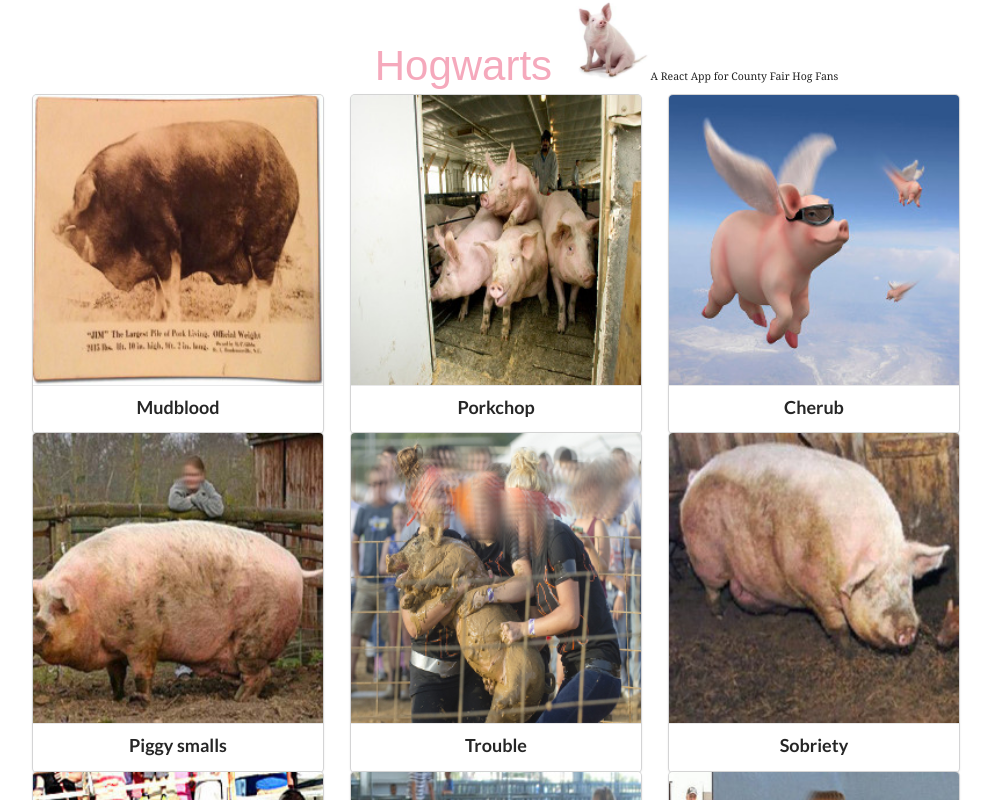
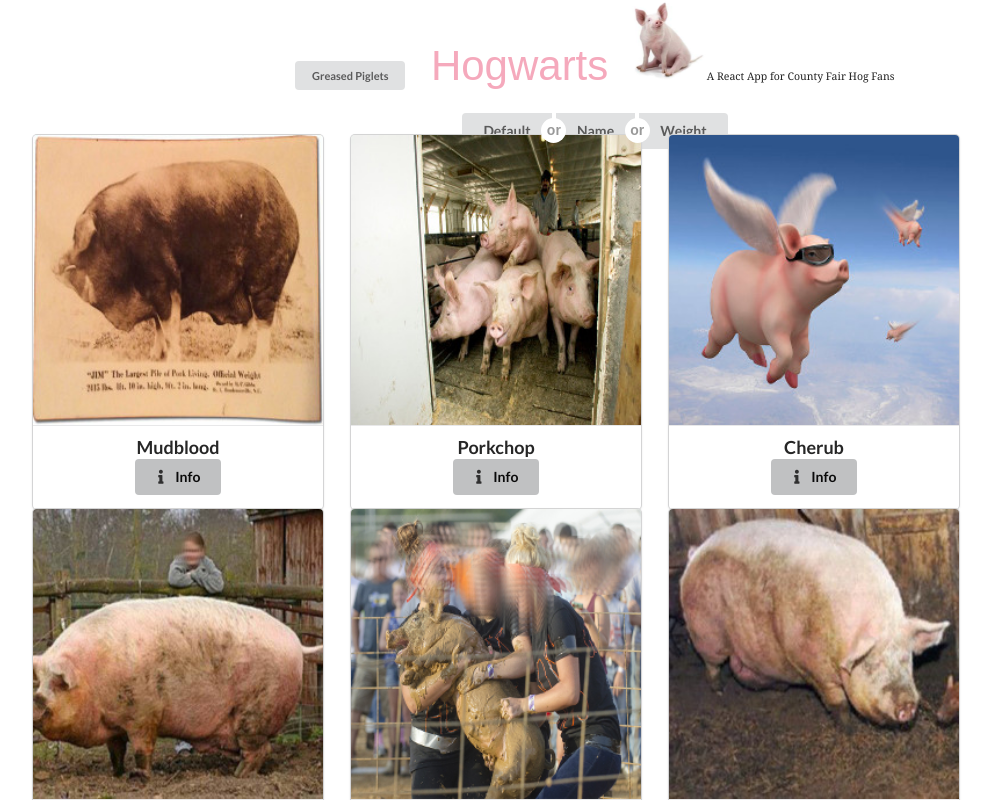
Before and after one commit to PianoFF/HogWarts, a React (Create React App) app: page / in a window 1280 px wide. Shown: the top 800 px of the page, without its empty margins (45-1036 px from the left). Built offline with nearby package versions, Linux system fonts and the light colour scheme; data requests are answered from the project's data file.

Commit message:
completed features by FF with visual glitches with Sementics

```diff
--- a/src/App.js
+++ b/src/App.js
@@ -2,31 +2,68 @@ import React, { Component } from "react";
 import "./App.css";
 import Nav from "./components/Nav";
 import HogBrowser from './components/HogBrowser';
+import API from './db/API';
+import SortedHogs from "./components/SortedHogs";
 
 class App extends Component {
   state ={
     hogs:[],
-    greased: false,
-    weight: false,
-  }
+    showGreased: false,
+    sorted: 'Default'
+  };
+
+// getter & setter for filter function
+  greasedHogsFilter = () => {
+    this.setState({
+      showGreased: !this.state.showGreased
+    })
+  };
+
+  filteredHogs = () => {
+    return this.state.showGreased ?  this.state.hogs.filter(hog => hog.greased) : this.state.hogs
+  };
+
+// getter and setter for sorting function:
+
+  sortingPiglets = (sortType) => {
+    this.setState({
+      sorted: sortType
+    })
+  };
+
+  sortedHogs = (piggies) => {
+    if (this.state.sorted === 'Name'){
+      return piggies.slice().sort((a,b)=> (a.name).localeCompare(b.name, {ignorePunctuation: true}))
+    }
+    if (this.state.sorted === 'Default'){
+      return piggies
+    }
+    if (this.state.sorted === 'Weight'){
+      return piggies.slice().sort((a,b) => (a.weight) - (b.weight))
+    }
+  };
 
 
   render() {
+    const {showGreased, hogs} = this.state;
+    const filteredpiglets = this.filteredHogs(hogs);
+    const sortedPiglets = this.sortedHogs(filteredpiglets);
+
     return (
       <div className="App">
-        <Nav />
-        <HogBrowser piggies={this.state.hogs}/>
+        <Nav showGreased={showGreased} greasedHogsFilter={this.greasedHogsFilter}/>
+        <SortedHogs sortingPiglets={this.sortingPiglets}/>
+        <HogBrowser piggies={sortedPiglets} sortingPiglets={this.sortingPiglets}/>
       </div>
     );
   }
 
   componentDidMount(){
-    fetch('http://localhost:3000/hogs')
-    .then(resp => resp.json())
+    API.getAllHogs()
     .then(data =>{
       this.setState({ hogs: data});
     })
   }
-}
+};
 
 export default App;
--- a/src/components/Hog.js
+++ b/src/components/Hog.js
@@ -14,37 +14,36 @@ class Hog extends React.Component{
         });
     };
 
-    hogDisplay = (piglet, mugshots) => {
+    render(){
+        const {piglet, mugshot} = this.props;
+
         return(
+            <div>
                 <div className='ui card'>
-                <div class="image">
-                    <img src={mugshots}/>
+                    <div className="image">
+                        <img src={mugshot}/>
                     </div>
                     <div className='content'>
-                    <a className='header' onClick={this.showHogInfo}>{piglet.name}</a>
+                        <a className='header'>{piglet.name}</a>
+                        <div className='meta'>
+                            <button className="ui active button" onClick={this.showHogInfo}>
+                            <i className="info icon"></i>
+                                {this.state.display ? 'Hide' : 'Info'}
+                            </button>
+                        </div>
                     </div>
                     {
                         this.state.display &&
                         <div
                         onClick={this.showHogInfo}
                         className='description'>
-                        <p id='piggie-info'>
                                 {piglet.name}'s speciatly is: {piglet.specialty}. <br></br>
                                 {piglet.greased === true ? `${piglet.name} is greased.` : `${piglet.name} is not greased`}.<br></br>
                                 {piglet.name} currently weighs {piglet.weight}kg.<br></br>
                                 Highest medal achieved is {piglet['highest medal achieved']}.
-                        </p>
                         </div>
                     }
                 </div>
-        )
-    };
-    render(){
-        const {piglet, mugshots} = this.props;
-
-        return(
-            <div>
-                {this.hogDisplay(piglet, mugshots)}
             </div>
         )
     };
--- a/src/components/HogBrowser.js
+++ b/src/components/HogBrowser.js
@@ -1,49 +1,57 @@
 import React from 'react';
 import Hog from './Hog';
-import augustus_gloop from '../hog-imgs/augustus_gloop.jpg';
-import bay_of_pigs from '../hog-imgs/bay_of_pigs.jpg';
-import cherub from '../hog-imgs/cherub.jpg';
-import galaxy_note from '../hog-imgs/galaxy_note.jpg';
-import leggo_my_eggo from '../hog-imgs/leggo_my_eggo.jpg';
-import mudblood from '../hog-imgs/mudblood.jpg';
-import piggy_smalls from '../hog-imgs/piggy_smalls.jpg';
-import porkchop from '../hog-imgs/porkchop.jpg';
-import rainbowdash from '../hog-imgs/rainbowdash.jpg';
-import sobriety from '../hog-imgs/sobriety.jpg';
-import the_prosciutto_concern from '../hog-imgs/the_prosciutto_concern.jpg';
-import trouble from '../hog-imgs/trouble.jpg';
-import truffleshuffle from '../hog-imgs/truffleshuffle.jpg';
+// import augustus_gloop from '../hog-imgs/augustus_gloop.jpg';
+// import bay_of_pigs from '../hog-imgs/bay_of_pigs.jpg';
+// import cherub from '../hog-imgs/cherub.jpg';
+// import galaxy_note from '../hog-imgs/galaxy_note.jpg';
+// import leggo_my_eggo from '../hog-imgs/leggo_my_eggo.jpg';
+// import mudblood from '../hog-imgs/mudblood.jpg';
+// import piggy_smalls from '../hog-imgs/piggy_smalls.jpg';
+// import porkchop from '../hog-imgs/porkchop.jpg';
+// import rainbowdash from '../hog-imgs/rainbowdash.jpg';
+// import sobriety from '../hog-imgs/sobriety.jpg';
+// import the_prosciutto_concern from '../hog-imgs/the_prosciutto_concern.jpg';
+// import trouble from '../hog-imgs/trouble.jpg';
+// import truffleshuffle from '../hog-imgs/truffleshuffle.jpg';
 
 
 
-const mugshots = {
-    "Mudblood": mudblood,
-    "Porkchop": porkchop,
-    "Cherub": cherub,
-    "Piggy smalls": piggy_smalls,
-    "Trouble": trouble,
-    "Sobriety": sobriety,
-    "Rainbowdash": rainbowdash,
-    "TruffleShuffle": truffleshuffle,
-    "Bay of Pigs": bay_of_pigs,
-    "The Prosciutto Concern": the_prosciutto_concern,
-    "Galaxy Note": galaxy_note,
-    "Leggo My Eggo": leggo_my_eggo,
-    "Augustus Gloop": augustus_gloop
-  }
+// const mugshots = {
+//     "Mudblood": mudblood,
+//     "Porkchop": porkchop,
+//     "Cherub": cherub,
+//     "Piggy smalls": piggy_smalls,
+//     "Trouble": trouble,
+//     "Sobriety": sobriety,
+//     "Rainbowdash": rainbowdash,
+//     "TruffleShuffle": truffleshuffle,
+//     "Bay of Pigs": bay_of_pigs,
+//     "The Prosciutto Concern": the_prosciutto_concern,
+//     "Galaxy Note": galaxy_note,
+//     "Leggo My Eggo": leggo_my_eggo,
+//     "Augustus Gloop": augustus_gloop
+//   }
+
+const nameToImg = name =>
+    name
+        .toLocaleLowerCase()
+        .split(" ")
+        .join("_");
+
+const requireImage = (pig) =>
+    require(`../hog-imgs/${nameToImg(pig.name)}.jpg`);
+
 
 class HogBrowser extends React.Component {
-
-
 
     render(){
         const {piggies} = this.props
 
         return(
             <div className="ui grid container">
-                    {piggies.map(piglet =>
-                        <Hog mugshots={mugshots[piglet.name]} piglet={piglet}/>
-                    )}
+                {piggies.map(piglet =>
+                    <Hog key={piglet.id} mugshot={requireImage(piglet)} piglet={piglet}/>
+                )}
             </div>
         )
     }
--- a/src/components/Nav.js
+++ b/src/components/Nav.js
@@ -1,14 +1,19 @@
 import piggy from '../porco.png'
 import React from 'react'
 
-const Nav = () => {
+const Nav = (props) => {
+	const {showGreased, greasedHogsFilter} = props
 	return (
 		<div className="navWrapper">
+			<button className="mini ui toggle button" onClick={greasedHogsFilter}>
+				{showGreased ? 'All' : 'Greased Piglets' }
+			</button>
 			<span className="headerText">Hogwarts</span>
 			<div className="TwirlyPig">
 				<img src={piggy} className="App-logo" alt="piggy" />
 			</div>
 			<span className="normalText">A React App for County Fair Hog Fans</span>
+
 		</div>
 	)
 }
--- /dev/null
+++ b/src/components/SortedHogs.js
@@ -0,0 +1,18 @@
+import React from 'react'
+
+const SortedHogs = (props) => {
+    const {sortingPiglets} = props;
+    return(
+        <form className="ui form" onSubmit={e => e.preventDefault()}>
+            <div className="ui buttons" onClick={(event)=>sortingPiglets(event.target.innerText)}>
+                <button className="ui button" >Default</button>
+                <div className="or"></div>
+                <button className="ui button">Name</button>
+                <div className="or"></div>
+                <button className="ui button">Weight</button>
+            </div>
+        </form>
+    )
+}
+
+export default SortedHogs;
--- /dev/null
+++ b/src/db/API.js
@@ -0,0 +1,13 @@
+
+const URL = 'http://localhost:3000/';
+
+const hogURL = URL + 'hogs'; // or => `${URL}hogs`
+
+const getAllHogs = () => {
+    return (
+        fetch(hogURL)
+        .then(resp =>resp.json())
+    )
+}
+
+export default { getAllHogs }
```
Lines whose indentation alone changed are shown as unchanged.
